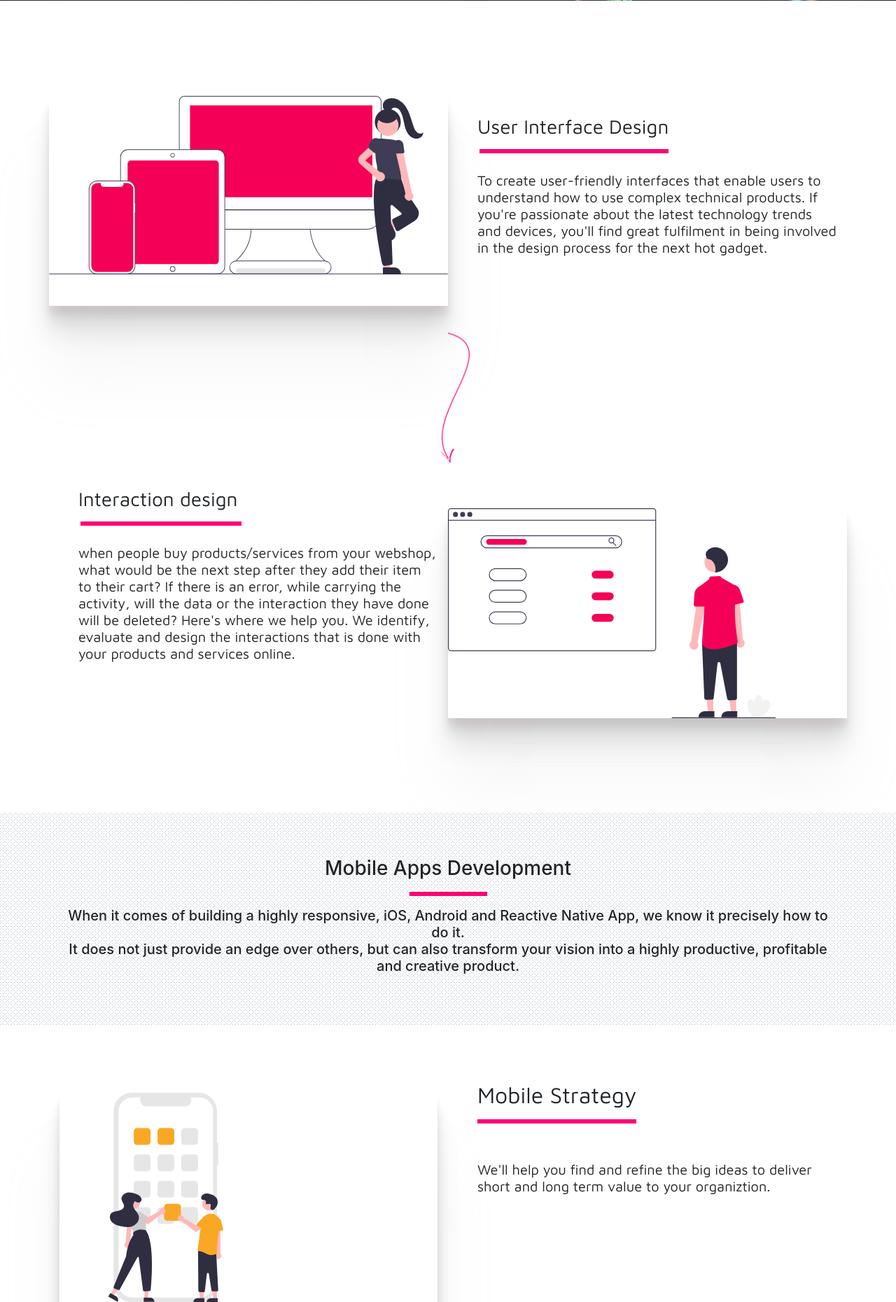
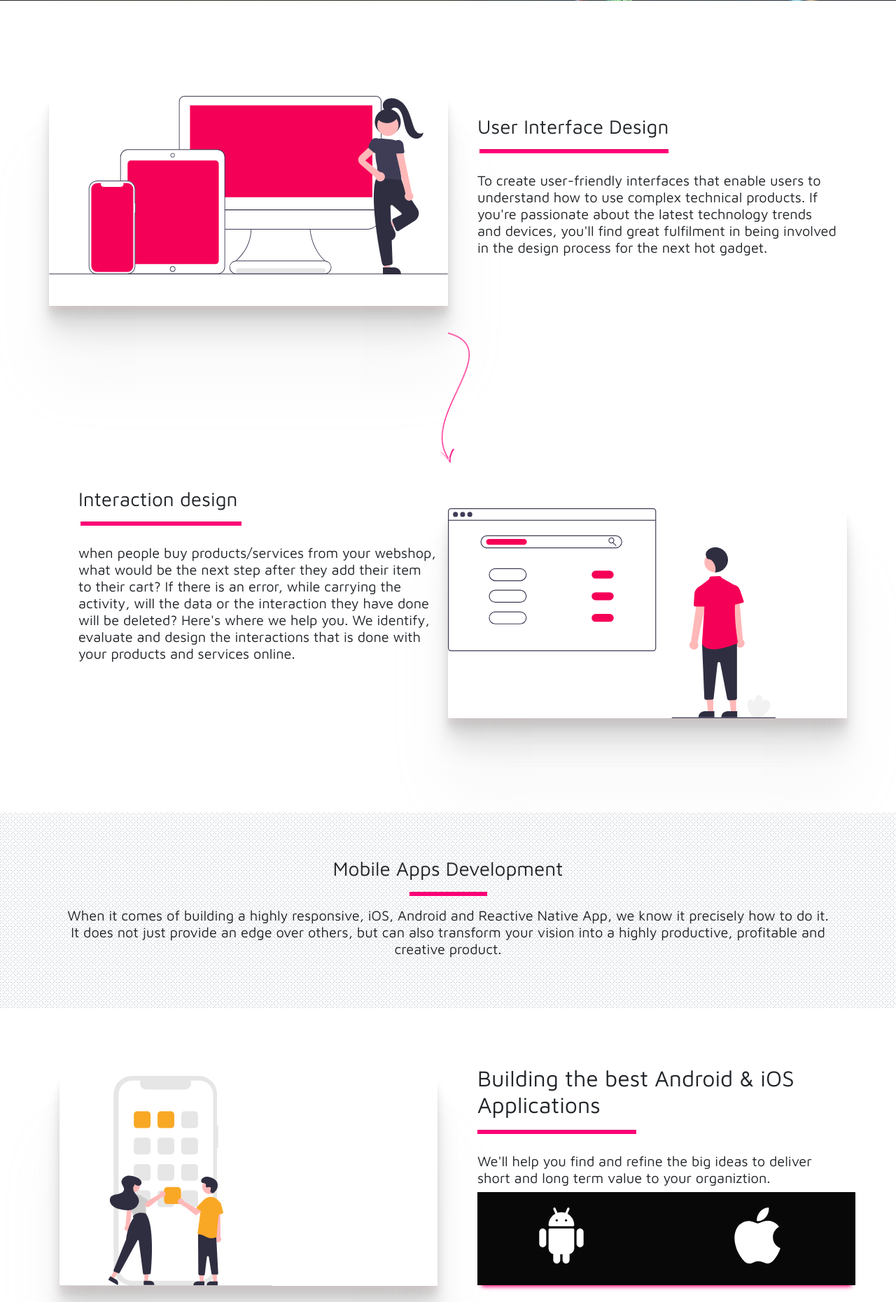
Before and after one commit to AOCINC/Aoc_Business, a Django app: page /ux-mobile in a window 1280 px wide. Shown: the part 284-2144 px from the top of the page at 70% size. Run offline with Django 3.2, Linux system fonts and the light colour scheme; some libraries are stand-ins or nearby versions; some web fonts are replaced.

Commit message:
Android & iOS Dev

```diff
--- a/Aoc_Business/static/css/style.css
+++ b/Aoc_Business/static/css/style.css
@@ -523,7 +523,7 @@ h1.h2,h3,h4,h5,h6,p,small{
 
 .vertical {
     border-left: 3px dashed #E8290B;
-    height: 160px;
+    height: 150px;
     position:absolute;
     left: 50%;
     margin-top: -5%;
@@ -610,6 +610,9 @@ html {
     margin-bottom: 5%;
     margin-top:3%;
 
+}
+.ux-design-div h3{
+    margin-left: 15%;
 }
 @media screen and (min-device-width : 320px)
               and (max-device-width : 480px){
@@ -711,6 +714,12 @@ html {
     padding: 5%;
     margin-top:3%;
 }
+.mobileApp-text h3{
+    font-family: 'Maven Pro', sans-serif;
+}
+.mobileApp-text h5{
+    font-family: 'Maven Pro', sans-serif;
+}
 .mobileApp-text  hr{
     background:rgb(255, 0, 119);
     height: 5px;
@@ -726,6 +735,7 @@ html {
     height: 300px;
     object-fit:cover;
     margin-top:18%;
+    /* margin-left: 10%; */
     box-shadow:
     0 2.8px 2.2px rgba(189, 176, 176, 0.034),
     0 6.7px 5.3px rgba(236, 130, 130, 0.048),
@@ -754,10 +764,60 @@ html {
 }
 #web-stretegy-text2 h3{
     font-family: 'Maven Pro', sans-serif;
-    margin-top:10%;
+    margin-top:5%;
     margin-left: 5%;
     font-size:20px;
 
 }
+#mobile-inner{
+    background:#080808;
+    height:133px;
+    margin-left:5%;
+    margin-right:5%;
+    box-shadow: 0 8px 6px -6px rgb(255, 0, 119);
 
+}
+@media screen and (min-device-width : 320px)
+              and (max-device-width : 480px){
+                #mobile-inner{
+                    height: 220px;
+                    margin-left: 1.6px;
+ }
+}
+#android{
+    background-image: url("/static/images/android.svg");
+    background-repeat: no-repeat;
+    background-size:contain;
+    /* padding: 10%; */
+    height: 80px;
+    object-fit:cover;
+    margin-left:80px;
+    margin-top:22px;
+}
+#ios{
+    background-image: url("/static/images/apple.svg");
+    background-repeat: no-repeat;
+    background-size:contain;
+    /* padding: 10%; */
+    height: 80px;
+    object-fit:cover;
+    margin-left:100px;
+    margin-top:22px;
+
+
+}
+@media screen and (min-device-width : 320px)
+              and (max-device-width : 480px){
+                #android{
+                    margin-left: 150px;
+
+ }
+}
+@media screen and (min-device-width : 320px)
+              and (max-device-width : 480px){
+                #ios{
+                    margin-left: 150px;
+
+ }
+}
 /* Mobile Application Developemnet end */
--- a/Aoc_Business/templates/Aoc_Business_LandingApp/Web_Application.html
+++ b/Aoc_Business/templates/Aoc_Business_LandingApp/Web_Application.html
@@ -129,6 +129,9 @@
 
 
 <!-- sixth div end -->
+<!-- footer -->
+{% include 'Aoc_Business_LandingApp/footer.html' %}
+<!-- footer -->
 
 
 {% endblock %}
--- a/Aoc_Business/templates/Aoc_Business_LandingApp/base.html
+++ b/Aoc_Business/templates/Aoc_Business_LandingApp/base.html
@@ -60,10 +60,10 @@
           </a>
           <div class="dropdown-menu" aria-labelledby="navbarDropdownMenuLink">
             <a class="dropdown-item" href="{% url 'web_application_dev' %}">Web Application Development</a><!--{% url 'web_application_dev' %} -->
-            <a class="dropdown-item" href="">UX &amp; UI Design</a><!--{% url 'ux_mobile' %}-->
-            <a class="dropdown-item" href="">Mobile Application Development</a><!--{% url 'ux_mobile' %}#mobileApp -->
-            <a class="dropdown-item" href="#">Android Application Development</a>
-            <a class="dropdown-item" href="#">iOS Mobile App Development</a>
+            <a class="dropdown-item" href="{% url 'ux_mobile' %}">UX &amp; UI Design</a><!--{% url 'ux_mobile' %}-->
+            <a class="dropdown-item" href="{% url 'ux_mobile' %}#mobileApp">Mobile Application Development</a><!--{% url 'ux_mobile' %}#mobileApp -->
+            <a class="dropdown-item" href="{% url 'ux_mobile' %}#mobileApp">Android Application Development</a>
+            <a class="dropdown-item" href="{% url 'ux_mobile' %}#mobileApp">iOS Mobile App Development</a>
           </div>
         </li>
         <li class="nav-item dropdown px-2">
--- a/Aoc_Business/templates/Aoc_Business_LandingApp/mobile_application.html
+++ b/Aoc_Business/templates/Aoc_Business_LandingApp/mobile_application.html
@@ -23,8 +23,24 @@
           <div class="mobile_strategy"></div>
       </div>
       <div class="col-sm-6" id="web-stretegy-text2">
-        <h2>Mobile Strategy</h2><hr>
-        <h3>We'll help you find and refine the big ideas to deliver short and long term value to your organiztion.</h3>
+        <h2>Building the best Android &amp; iOS Applications</h2><hr>
+        <h3>
+            We'll help you find and refine the big ideas to deliver short and long term value to your organiztion.
+        </h3>
+        <!-- mobile inner div -->
+        <div class="container" id="mobile-inner">
+            <div class="row">
+              <div class="col-sm" id="android">
+                <!-- this div is android logo rendering from css -->
+              </div>
+              <div class="col-sm" id="ios">
+                <!-- this div is ios logo rendering from css -->
+            </div>
+              <!-- <div class="col-sm">
+              </div> -->
+            </div>
+          </div>
+        <!-- mobile inner div end -->
       </div>
     </div>
 </div>
--- a/Aoc_Business/templates/Aoc_Business_LandingApp/ux_design.html
+++ b/Aoc_Business/templates/Aoc_Business_LandingApp/ux_design.html
@@ -3,7 +3,7 @@
 
 {% block content %}
 <div class="ux-design-div" id="UX-Design">
-    <h3>User Interface Design</h3>
+    <h3>UX &amp; UI Design</h3>
 </div>
 
 <br><br><br>
```
Also changed, not shown: Aoc_Business/static/images/android.svg (added), Aoc_Business/static/images/apple.svg (added).
